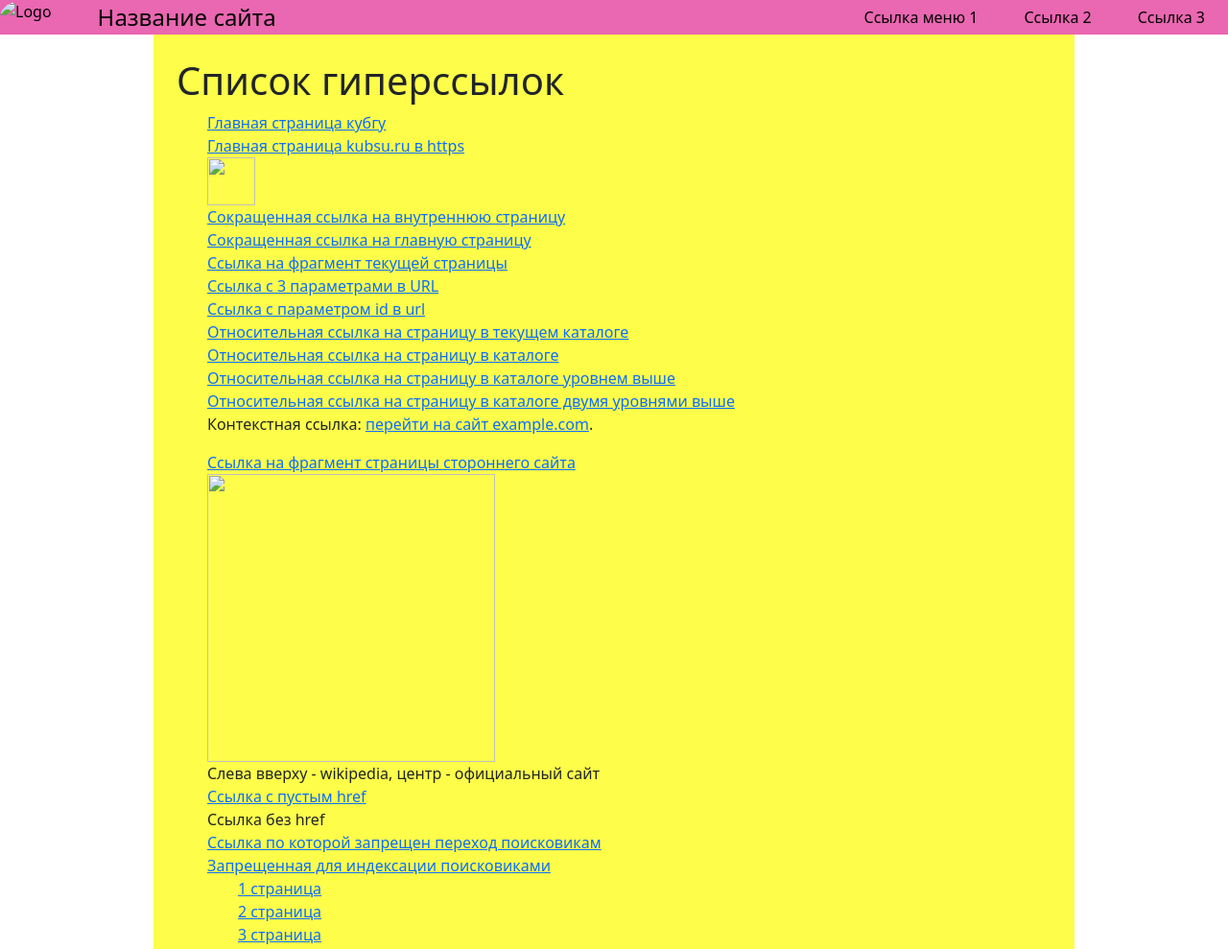
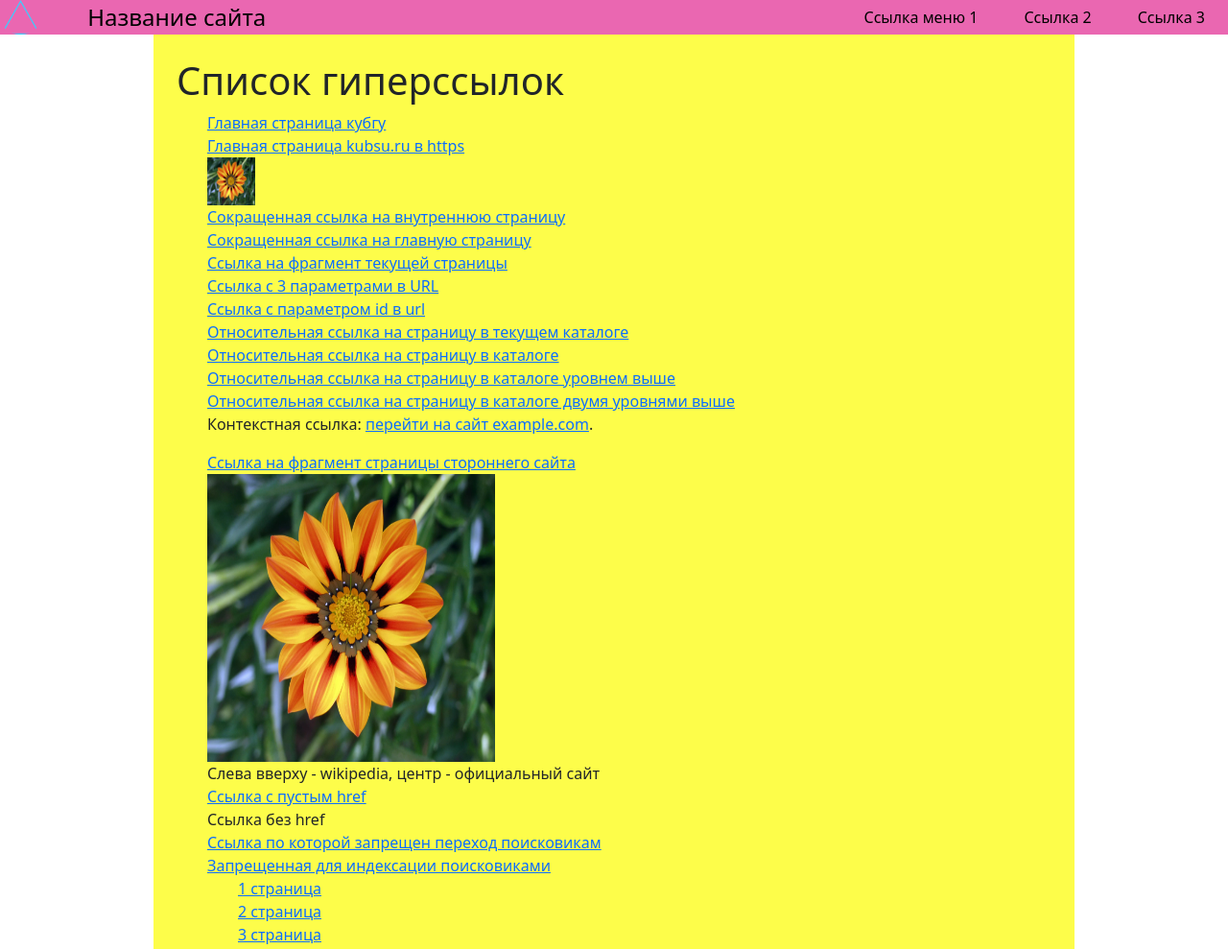
Before and after one commit to ivanzhugg/home_work_4, a plain HTML site: page index.html in a window 1280 px wide. Shown: the top 989 px of the page at 96% size. Drawn offline with nearby package versions, Linux system fonts and the light colour scheme; files that its build step writes are made by us from their sources.

Commit message:
Update index.html

```diff
--- a/index.html
+++ b/index.html
@@ -3,7 +3,7 @@
 	<head>
 		<meta charset="UTF-8" />
 		<meta name="viewport" content="width=device-width, initial-scale=1.0" />
-		<link rel="stylesheet" href="css/style.css" />
+		<link rel="stylesheet" href="style.css" />
 		<link
 			href="https://cdn.jsdelivr.net/npm/bootstrap@5.3.3/dist/css/bootstrap.min.css"
 			rel="stylesheet"
@@ -22,7 +22,7 @@
 			class="justify-content-md-between px-15 py-6 py-md-0 d-flex flex-column flex-md-row gap-2 gap-md-0 h-md-60px"
 		>
 			<div class="logo d-flex align-items-center w-100 gap-5">
-				<img src="./img/logo.svg" alt="Logo" class="rounded-circle" />
+				<img src="logo.svg" alt="Logo" class="rounded-circle" />
 				<div class="text-black fs-4">Название сайта</div>
 			</div>
 			<nav class="d-flex justify-self-end mw-960px menu">
@@ -61,7 +61,7 @@
 					</li>
 					<li>
 						<a href="https://kubsu.ru/"
-							><img src="./img/image.jpg" alt="" width="50" height="50"
+							><img src="image.jpg" alt="" width="50" height="50"
 						/></a>
 					</li>
 					<li>
@@ -132,7 +132,7 @@
 						<img
 							alt=""
 							height="300"
-							src="./img/image.jpg"
+							src="image.jpg"
 							usemap="#area1"
 							width="300"
 						/>
```
